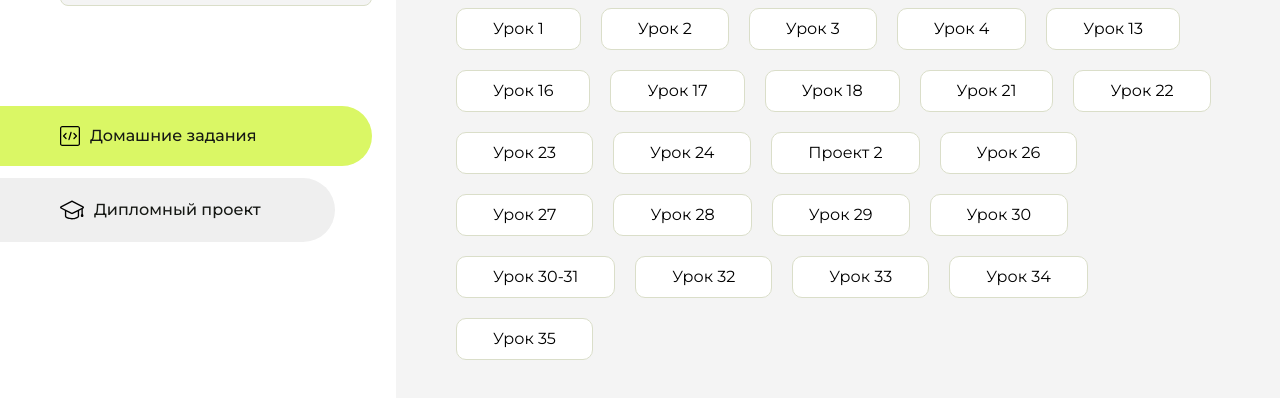
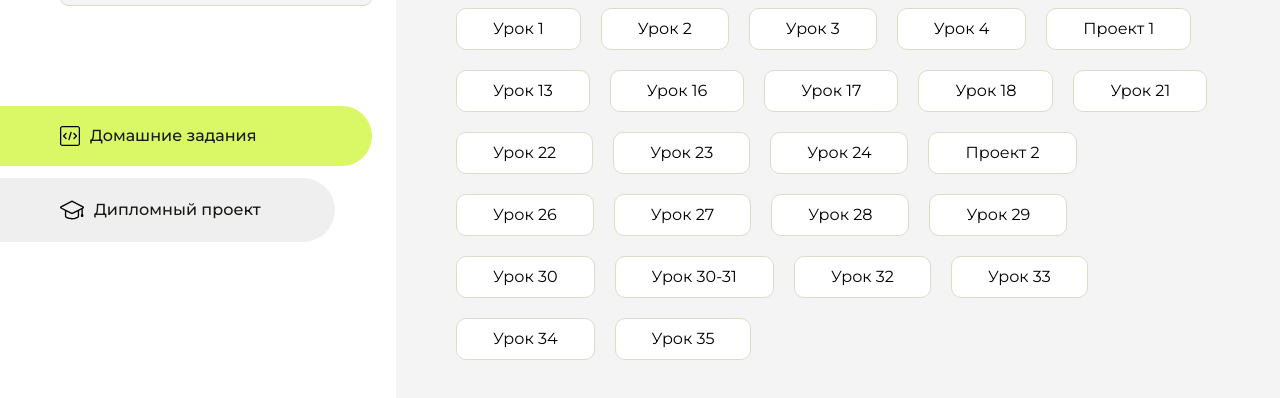
Before and after one commit to Front-rabbit0/homework, a plain HTML site: page index.html in a window 1280 px wide. Shown: the part 230-628 px from the top of the page. Drawn offline with Linux system fonts and the light colour scheme.

Commit message:
Update index.html

```diff
--- a/index.html
+++ b/index.html
@@ -116,6 +116,9 @@
                             <a href="intro-4/index.html">Урок 4</a>
                         </li>
                         <li class="content__list-item">
+                            <a href="project/index.html">Проект 1</a>
+                        </li>
+                        <li class="content__list-item">
                             <a href="html-13/index.html">Урок 13</a>
                         </li>
                         <li class="content__list-item">
```
